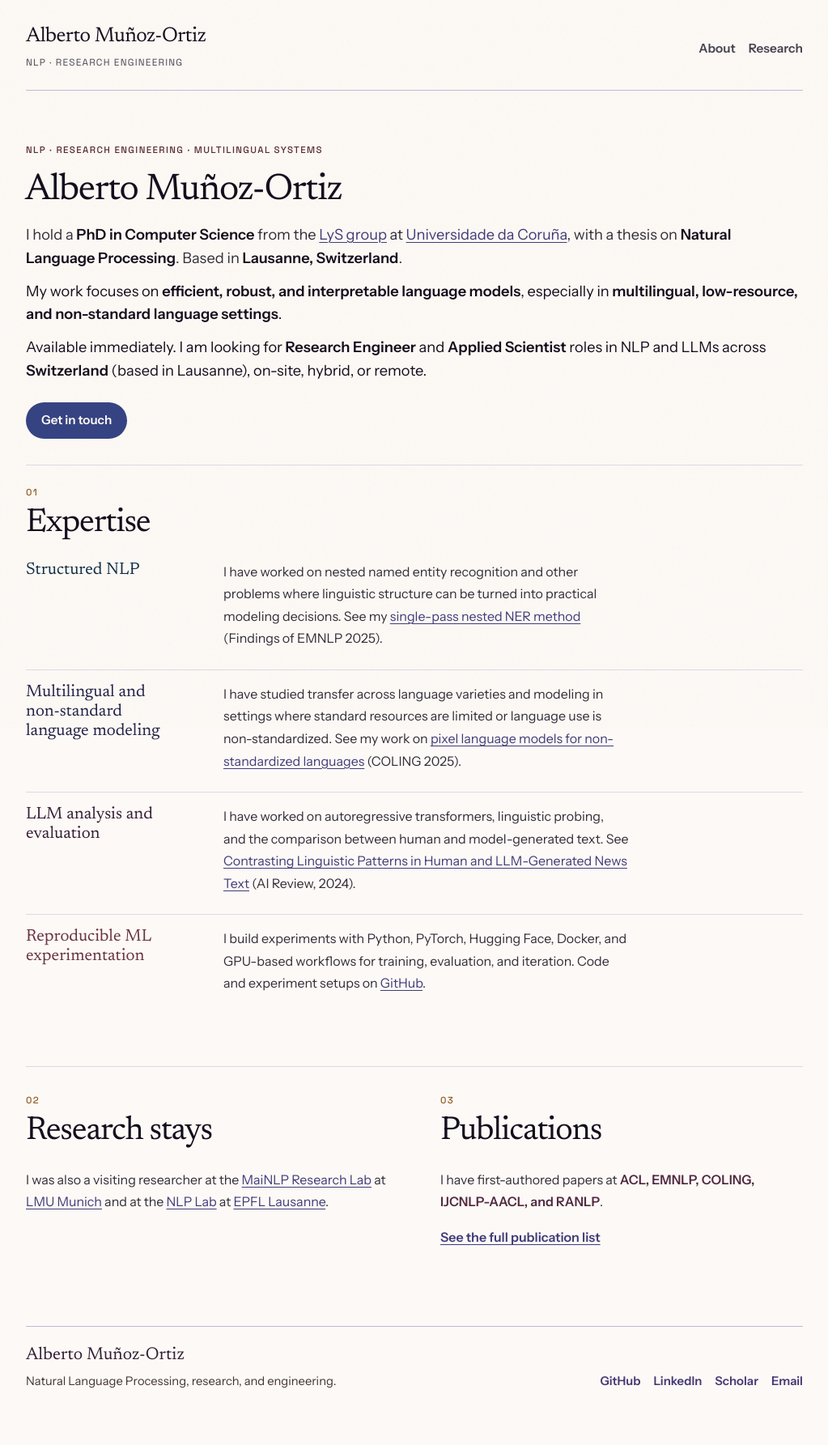
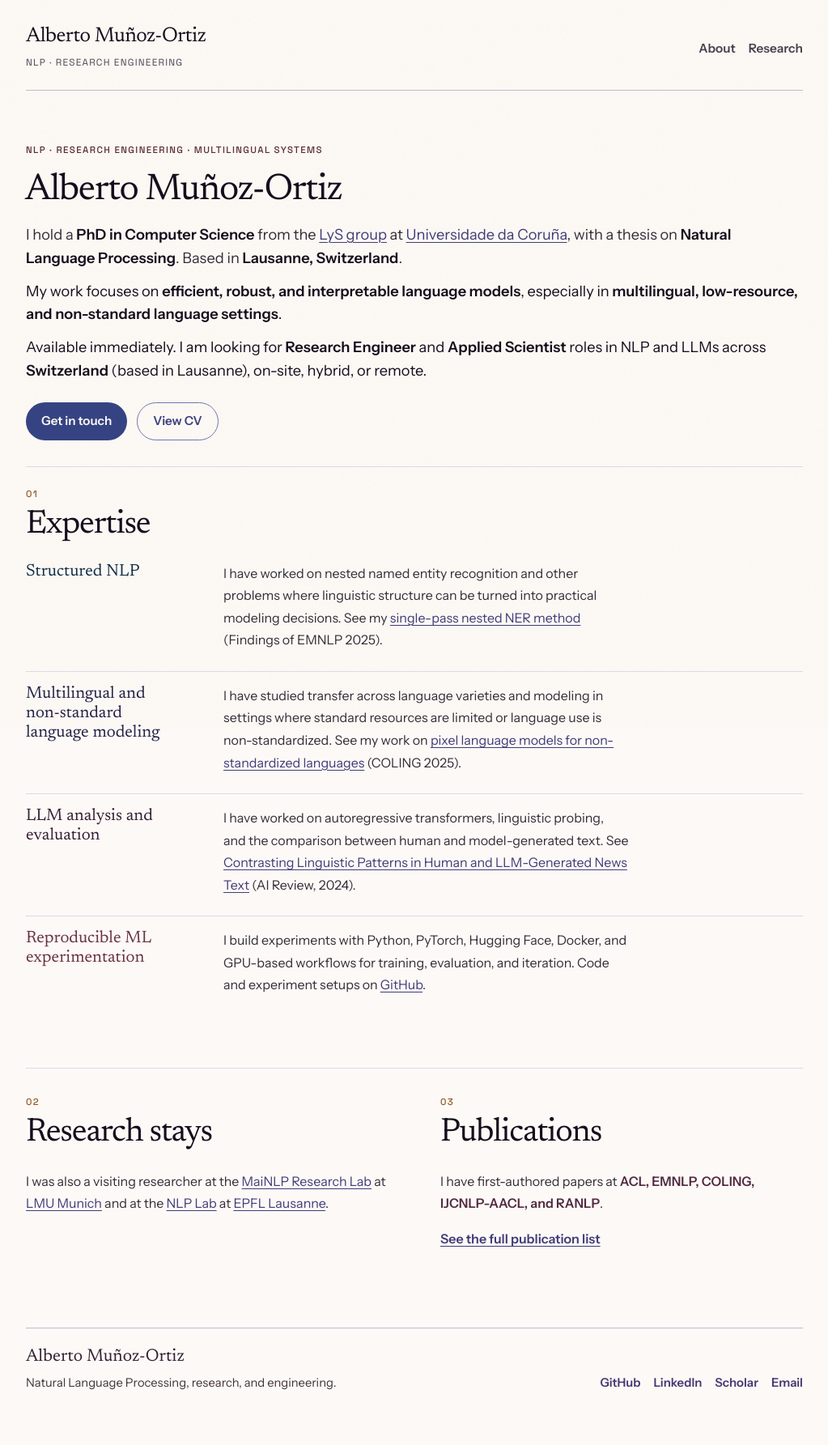
Before and after one commit to amunozo/amunozo.github.io, a Jekyll site: the page built from index.md, in a window 1280 px wide. Shown: the whole page at 81% size, without its empty margins (128-1151 px from the left). Built offline with Jekyll 4.4.1, drawn with Linux system fonts in a browser that asks for light colours.

Commit message:
Add public one-page CV

```diff
--- a/assets/css/style.css
+++ b/assets/css/style.css
@@ -312,6 +312,19 @@ a {
   color: var(--paper);
   text-decoration: none;
   transform: translateY(-1px);
+}
+
+.btn-secondary {
+  border: 1px solid color-mix(in oklch, var(--upper-cobalt) 58%, var(--line-strong) 42%);
+  background: transparent;
+  color: color-mix(in oklch, var(--upper-cobalt) 86%, var(--upper-ink) 14%);
+}
+
+.btn-secondary:hover,
+.btn-secondary:focus-visible {
+  border-color: color-mix(in oklch, var(--upper-teal) 58%, var(--upper-ink) 42%);
+  background: color-mix(in oklch, var(--paper) 92%, var(--upper-teal) 8%);
+  color: color-mix(in oklch, var(--upper-teal) 66%, var(--upper-ink) 34%);
 }
 
 .hero-deck {
--- a/index.md
+++ b/index.md
@@ -15,6 +15,7 @@ permalink: /
       <p class="hero-seeking">Available immediately. I am looking for <strong>Research Engineer</strong> and <strong>Applied Scientist</strong> roles in NLP and LLMs across <strong>Switzerland</strong> (based in Lausanne), on-site, hybrid, or remote.</p>
       <p class="hero-actions">
         <a class="btn" href="mailto:alberto.munoz.ortiz@proton.me">Get in touch</a>
+        <a class="btn btn-secondary" href="/cv.pdf" target="_blank" rel="noopener noreferrer">View CV</a>
       </p>
     </div>
   </div>
```
Also changed, not shown: 2 other files.
